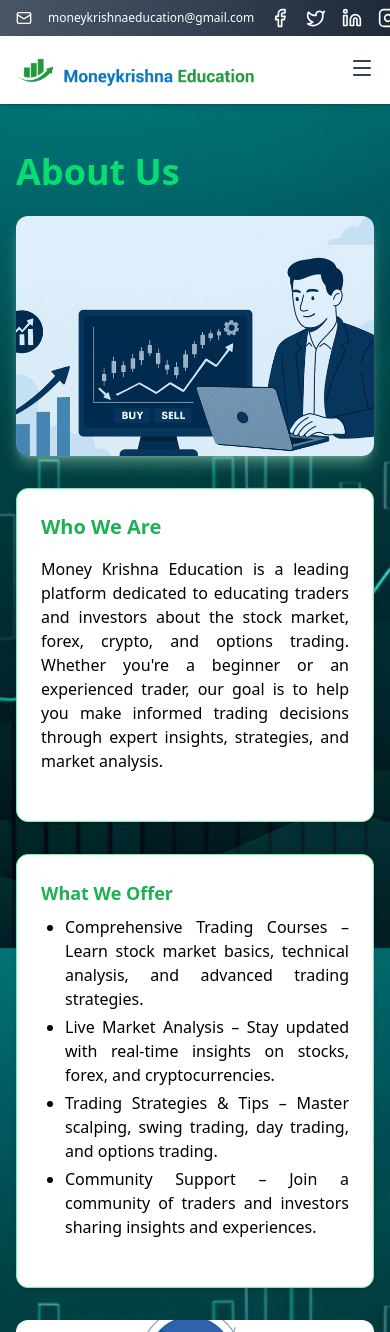
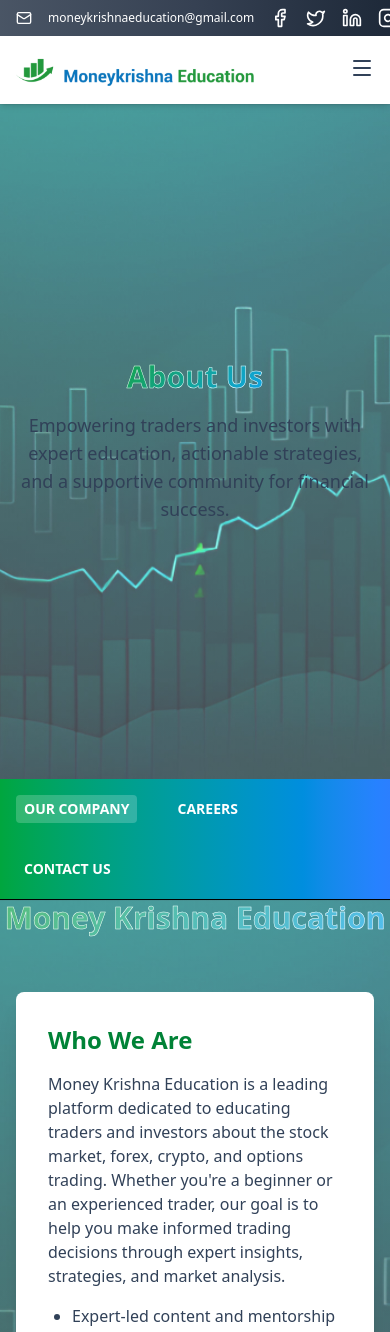
Before and after one commit to Moneykrishnaeducation/MKE, a React (Vite) app: page /about in a window 390 px wide. Shown: the top 1332 px of the page. Built offline with nearby package versions, Linux system fonts and the light colour scheme.

Commit message:
About Us

```diff
--- a/src/Components/About.jsx
+++ b/src/Components/About.jsx
@@ -1,42 +1,171 @@
-import React, { useState } from 'react';
-import bgImg from '../assets/bg_img.jpg';
+
+import React from 'react';
+import { useLocation, useNavigate } from 'react-router-dom';
+import carouselImg0 from '../assets/bg_img.jpg';
+import bgImg from '../assets/bg_img.jpg'
+
+// Remove imports for missing images. Only use images that exist.
+
+const navItems = [
+  'OUR COMPANY',
+  // 'OUR PERSPECTIVES',
+  'CAREERS',
+  'CONTACT US',
+];
 
 const About = () => {
-  const [submitted, setSubmitted] = useState(false);
-  const [loading, setLoading] = useState(false);
-  const [error, setError] = useState("");
-  // showImageModal can be false, 'trade', 'vttrade', 'buy', or 'bitc'
-  const [showImageModal, setShowImageModal] = useState(false);
-  const [showChatForm, setShowChatForm] = useState(false);
-  const handleSubmit = (e) => {
-    e.preventDefault();
-    setError("");
-    setLoading(true);
-    const form = e.target;
-    // Simulate successful submission locally
-    setSubmitted(true);
-    form.reset();
-    setTimeout(() => setSubmitted(false), 3000);
-    setLoading(false);
+  const [showChatForm, setShowChatForm] = React.useState(false);
+  const [loading, setLoading] = React.useState(false);
+  const [submitted, setSubmitted] = React.useState(false);
+  const [error, setError] = React.useState('');
+  const [activeTab, setActiveTab] = React.useState('OUR COMPANY');
+
+  // Router hooks for navigation
+  const location = useLocation();
+  const navigate = useNavigate();
+
+  // Carousel images
+  // Only use images that exist. If only bg_img.jpg exists, use it for the carousel.
+  const carouselImages = [carouselImg0];
+  const [currentImage, setCurrentImage] = React.useState(0);
+  React.useEffect(() => {
+    const interval = setInterval(() => {
+      setCurrentImage((prev) => (prev + 1) % carouselImages.length);
+    }, 2000);
+    return () => clearInterval(interval);
+  }, [carouselImages.length]);
+
+  // Scroll to contact section if on page
+  function scrollToContactOnPage() {
+    const el = document.getElementById('contact');
+    if (el) {
+      el.scrollIntoView({ behavior: 'smooth', block: 'start' });
+      return true;
+    }
+    return false;
+  }
+
+  // Handler for CONTACT US navigation
+  const handleContactClick = (e) => {
+    if (e) e.preventDefault();
+    // If already on home page, scroll to contact
+    if (location.pathname === '/') {
+      if (!scrollToContactOnPage()) {
+        // fallback: navigate to home to ensure element exists
+        navigate('/');
+      }
+      return;
+    }
+    // Otherwise navigate to home and instruct it to scroll
+    navigate('/', { state: { scrollToContact: true } });
   };
+
+
   return (
-   <div className="min-h-[200vh] relative bg-opacity-40" style={{backgroundImage: `url(${bgImg})`, backgroundSize: 'cover', backgroundPosition: 'center', backgroundAttachment: 'fixed'}}>
-      {/* Chat Icon Floating Button */}
-      {/* <button
-        type="button"
-        className="fixed bottom-8 right-8 z-50 bg-green-500 hover:bg-green-600 text-white rounded-full shadow-lg p-4 flex items-center justify-center transition-transform duration-300 hover:scale-110"
-        title="Chat with us or Book Now"
-        onClick={() => setShowChatForm(true)}
+    <>
+      {/* Hero Section with Home.jsx style */}
+      <div className="min-h-[80vh] relative flex items-center justify-center" style={{backgroundImage: `url(${bgImg})`, backgroundSize: 'cover', backgroundPosition: 'center', backgroundAttachment: 'fixed'}}>
+        {/* Overlay for better text visibility */}
+        <div className="absolute inset-0 bg-gradient-to-br from-green-50/30 via-blue-50/30 to-cyan-50/30 z-0"></div>
+        <div className="relative z-10 w-full max-w-screen-2xl mx-auto px-4 sm:px-6 lg:px-8 py-24 flex flex-col items-center justify-center text-center">
+          <h1 className="text-3xl md:text-5xl font-bold gradient-text mb-4 animate-fade-in-up">About Us</h1>
+          <p className="text-lg text-slate-700 max-w-2xl mx-auto animate-fade-in-up">Empowering traders and investors with expert education, actionable strategies, and a supportive community for financial success.</p>
+        </div>
+      </div>
+
+      {/* Navigation Tabs */}
+      <div className="w-full shadow-sm border-b bg-gradient-to-r from-green-600 to-blue-500">
+        <div className="max-w-screen-xl mx-auto flex flex-wrap gap-8 px-4 py-4 font-bold text-white text-sm md:text-base">
+          {navItems.map((item) => (
+            <span
+              key={item}
+              className={`cursor-pointer transition px-2 py-1 rounded ${activeTab === item ? 'bg-white/20 text-white' : 'hover:text-blue-200'}`}
+              onClick={(e) => {
+                setActiveTab(item);
+                if (item === 'CONTACT US') {
+                  handleContactClick(e);
+                } else if (item === 'OUR COMPANY') {
+                  // Scroll to About section
+                  const aboutSection = document.getElementById('about-section');
+                  if (aboutSection) {
+                    aboutSection.scrollIntoView({ behavior: 'smooth', block: 'start' });
+                  }
+                }
+              }}
             >
+              {item}
+            </span>
+          ))}
+        </div>
+      </div>
 
-        <svg xmlns="http://www.w3.org/2000/svg" fill="none" viewBox="0 0 24 24" strokeWidth={1.5} stroke="currentColor" className="w-7 h-7">
-          <path strokeLinecap="round" strokeLinejoin="round" d="M21.75 15.75a2.25 2.25 0 01-2.25 2.25H6.18l-3.43 2.74A.75.75 0 012 20.25v-15A2.25 2.25 0 014.25 3h15.25a2.25 2.25 0 012.25 2.25v10.5z" />
-        </svg>
-      </button> */}
+      {/* Main Section with Home.jsx overlay style */}
+      <div id="about-section" className="min-h-[120vh] relative" style={{backgroundImage: `url(${bgImg})`, backgroundSize: 'cover', backgroundPosition: 'center', backgroundAttachment: 'fixed'}}>
+        {/* Overlay for better text visibility, like Home.jsx */}
 
-      {/* Chat Form Modal */}
+        <div className="absolute inset-0 bg-gradient-to-br from-green-50/30 via-blue-50/30 to-cyan-50/30 z-0"></div>
+        <h1 className="text-3xl md:text-4xl text-center font-bold gradient-text mb-2 animate-fade-in-up ">Money Krishna Education</h1>
+        <div className="relative z-10 w-full max-w-screen-2xl mx-auto px-4 sm:px-6 lg:px-8 py-12">
+          {/* About Grids */}
+
+          {/* Individual Grids - Who We Are */}
+          <div className="mb-10">
+            <div className="bg-white rounded-lg shadow-xl p-8 animate-fade-in-up max-w-280 mx-auto transition-transform duration-300 hover:scale-105 hover:shadow-2xl">
+              <h2 className="text-2xl font-bold text-green-700 mb-4">Who We Are</h2>
+              <p className="text-slate-700 mb-4">Money Krishna Education is a leading platform dedicated to educating traders and investors about the stock market, forex, crypto, and options trading. Whether you're a beginner or an experienced trader, our goal is to help you make informed trading decisions through expert insights, strategies, and market analysis.</p>
+              <ul className="list-disc pl-6 text-slate-700 space-y-1">
+                <li>Expert-led content and mentorship</li>
+                <li>Actionable insights and up-to-date market trends</li>
+                <li>Supportive trader community</li>
+              </ul>
+            </div>
+          </div>
+
+          {/* Individual Grids - What We Offer */}
+          <div className="mb-10">
+            <div className="bg-white rounded-lg shadow-xl p-8 animate-fade-in-up max-w-280 mx-auto transition-transform duration-300 hover:scale-105 hover:shadow-2xl">
+              <h2 className="text-2xl font-bold text-blue-700 mb-4">What We Offer</h2>
+              <ul className="list-disc pl-6 text-slate-700 mb-4 space-y-1">
+                <li>Comprehensive trading courses: basics, technical analysis, advanced strategies</li>
+                <li>Live market analysis: real-time insights on stocks, forex, and crypto</li>
+                <li>Trading strategies & tips: scalping, swing, day, and options trading</li>
+                <li>Community support: join traders sharing insights and experiences</li>
+              </ul>
+            </div>
+          </div>
+
+          {/* Individual Grids - Our Mission */}
+          <div className="mb-10">
+            <div className="bg-white rounded-lg shadow-xl p-8 animate-fade-in-up max-w-280 mx-auto transition-transform duration-300 hover:scale-105 hover:shadow-2xl">
+              <h2 className="text-2xl font-bold text-purple-700 mb-4">Our Mission</h2>
+              <p className="text-slate-700 mb-4">We strive to provide high-quality trading education that empowers individuals to achieve financial freedom through smart investing. Our team of experienced traders and analysts offers real-time market updates, technical analysis, and trading strategies to help you succeed.</p>
+            </div>
+          </div>
+
+          {/* Individual Grids - Why Choose Us? */}
+          <div className="mb-10">
+            <div className="bg-white rounded-lg shadow-xl p-8 animate-fade-in-up max-w-280 mx-auto transition-transform duration-300 hover:scale-105 hover:shadow-2xl">
+              <h2 className="text-2xl font-bold text-green-700 mb-4">Why Choose Us?</h2>
+              <ul className="list-disc pl-6 text-slate-700 mb-4 space-y-1">
+                <li>Expert-led content with years of market experience</li>
+                <li>Actionable, practical strategies for confident trading</li>
+                <li>Stay ahead with the latest financial news and analysis</li>
+              </ul>
+
+               {/* Call to Action */}
+          <div className="w-full bg-gradient-to-r from-green-600 to-blue-600 rounded-xl p-3 flex flex-col md:flex-row items-center justify-between gap-6 shadow-xl mb-8 animate-fade-in-up max-w-280 mx-auto">
+            <p className="font-semibold text-white text-md">Take Control of Your Financial Future! Enroll Now and Start Your Journey to Consistent Trading Success!</p>
+            <a
+              href="https://mail.google.com/mail/?view=cm&fs=1&to=naveen143mca@gmail.com&su=Book%20Free%20Class"
+              target="_blank"
+              rel="noopener noreferrer"
+              className="inline-block bg-white text-green-600 font-bold py-3 px-8 rounded-full shadow-lg transition hover:bg-green-100 text-base animate-bounce hover:[animation-play-state:paused]"
+            >🚀 Book a free Class</a>
+          </div>
+
+          {/* Chat Form Modal (optional, not shown by default) */}
           {showChatForm && (
-        <div className="fixed inset-0 z-50 flex items-center justify-end  bg-opacity-70">
+            <div className="fixed inset-0 z-50 flex items-center justify-end bg-opacity-70">
               <div className="border-2 border-green-400 rounded-xl p-4 grid grid-cols-1 gap-4 bg-white max-w-80 w-full relative animate-fadein">
                 <button
                   className="absolute top-2 right-2 text-gray-500 hover:text-green-500 text-2xl font-bold"
@@ -46,11 +175,19 @@
                   &times;
                 </button>
                 <h3 className="text-xl font-bold mb-4 text-center" style={{ color: '#1cb152' }}>Book Now for Free Trading Class</h3>
-            <form className="space-y-4" onSubmit={handleSubmit}>
-              <input type="text" placeholder="Your Name" className="w-full px-4 py-2 rounded  text-gray-500 border border-gray-700 focus:outline-none focus:border-green-400" required />
-              <input type="email" placeholder="Your Email" className="w-full px-4 py-2 rounded  text-gray-500 border border-gray-700 focus:outline-none focus:border-green-400" required />
-              <input type="tel" placeholder="Your Mobile" className="w-full px-4 py-2 rounded  text-gray-500 border border-gray-700 focus:outline-none focus:border-green-400" required />
-              <textarea placeholder="Message" className="w-full px-4 py-2 rounded  text-gray-500 border border-gray-700 focus:outline-none focus:border-green-400" rows={3} />
+                <form className="space-y-4" onSubmit={(e) => {
+                  e.preventDefault();
+                  setError("");
+                  setLoading(true);
+                  setSubmitted(true);
+                  e.target.reset();
+                  setTimeout(() => setSubmitted(false), 3000);
+                  setLoading(false);
+                }}>
+                  <input type="text" placeholder="Your Name" className="w-full px-4 py-2 rounded text-gray-500 border border-gray-700 focus:outline-none focus:border-green-400" required />
+                  <input type="email" placeholder="Your Email" className="w-full px-4 py-2 rounded text-gray-500 border border-gray-700 focus:outline-none focus:border-green-400" required />
+                  <input type="tel" placeholder="Your Mobile" className="w-full px-4 py-2 rounded text-gray-500 border border-gray-700 focus:outline-none focus:border-green-400" required />
+                  <textarea placeholder="Message" className="w-full px-4 py-2 rounded text-gray-500 border border-gray-700 focus:outline-none focus:border-green-400" rows={3} />
                   <button type="submit" className="w-full bg-green-500 hover:bg-green-400 text-white font-bold py-2 rounded-full transition" disabled={loading}>
                     {loading ? 'Booking...' : 'Book Free Class'}
                   </button>
@@ -64,173 +201,47 @@
               </div>
             </div>
           )}
-      {/* Background image, no overlay */}
-      {/* Removed old background image div, now using CSS background */}
-      <section className="max-w-5xl mx-auto px-4 py-12">
-        <div className="mb-10">
-          <h1 className="text-4xl sm:text-5xl font-bold text-green-400 mb-6">About Us</h1>
 
-          {/* 1st row: Who We Are (right) */}
-          <div className="grid grid-cols-1 md:grid-cols-2 gap-8 mb-8">
-            <div className="flex items-center justify-center">
-              <img
-                src="/buy1.png"
-                alt="Buy"
-                className="w-100 h-60 object-cover rounded-xl shadow-lg shadow-green-200/40 cursor-pointer transition-transform duration-500 hover:scale-110 hover:shadow-2xl hover:shadow-green-200/70 animate-fadein"
-                 style={{ animation: 'popUp 0.6s cubic-bezier(.17,.67,.83,.67)' }}
-                onClick={() => setShowImageModal('buy')}
-              />
-              {showImageModal === 'buy' && (
-                <div className="fixed inset-0 z-50 flex items-center justify-center bg-black bg-opacity-80 animate-fadein" onClick={() => setShowImageModal(false)}>
-                  <img
-                    src="/buy1.png"
-                    alt="Buy Large"
-                    className="rounded-2xl shadow-2xl animate-pop-up max-w-xs md:max-w-lg lg:max-w-2xl"
-                    style={{ animation: 'popUp 0.6s cubic-bezier(.17,.67,.83,.67)' }}
-                  />
-                  <style>{`
-                    @keyframes popUp {
-                      0% { transform: scale(0.7); opacity: 0; }
-                      100% { transform: scale(1); opacity: 1; }
-                    }
-                  `}</style>
-                </div>
-              )}
-            </div>
-            <div className="border border-green-300 rounded-xl shadow-md transition-transform duration-300 hover:scale-105 hover:border-green-500 hover:shadow-xl p-6 bg-white">
-              <h2 className="text-xl sm:text-2xl font-semibold mb-4" style={{ color: '#1cb152' }}>Who We Are</h2>
-              <p className="text-black mb-6 max-w-2xl text-justify">Money Krishna Education is a leading platform dedicated to educating traders and investors about the stock market, forex, crypto, and options trading. Whether you're a beginner or an experienced trader, our goal is to help you make informed trading decisions through expert insights, strategies, and market analysis.</p>
-            </div>
-          </div>
-          {/* 2nd row: What We Offer (left) + image right */}
-          <div className="grid grid-cols-1 md:grid-cols-2 gap-8 mb-8">
-            <div className="border border-green-300 rounded-xl shadow-md transition-transform duration-300 hover:scale-105 hover:border-green-500 hover:shadow-xl p-6 bg-white">
-              <h3 className="text-lg font-semibold mb-2" style={{ color: '#1cb152' }}>What We Offer</h3>
-              <ul className="list-disc pl-6 text-black mb-6 space-y-1 text-justify">
-                <li>Comprehensive Trading Courses – Learn stock market basics, technical analysis, and advanced trading strategies.</li>
-                <li>Live Market Analysis – Stay updated with real-time insights on stocks, forex, and cryptocurrencies.</li>
-                <li>Trading Strategies & Tips – Master scalping, swing trading, day trading, and options trading.</li>
-                <li>Community Support – Join a community of traders and investors sharing insights and experiences.</li>
-              </ul>
-            </div>
-            <div className="flex items-center justify-center">
-              <img
-                src="/trade.png"
-                alt="Stock Market Growth"
-                className="w-100 h-70 object-cover bg-white rounded-xl shadow-lg shadow-green-200/40 cursor-pointer transition-transform duration-500 hover:scale-110 hover:shadow-2xl hover:shadow-green-200/70 animate-fadein"
-                style={{ animation: 'popUp 0.6s cubic-bezier(.17,.67,.83,.67)' }}
-                onClick={() => setShowImageModal(true)}
-              />
-              {showImageModal && (
-                <div className="fixed inset-0 z-50 flex items-center justify-center bg-black bg-opacity-80 animate-fadein" onClick={() => setShowImageModal(false)}>
-                  <img
-                    src="/trade.png"
-                    alt="Stock Market Growth Large"
-                    className="rounded-2xl shadow-2xl animate-pop-up max-w-xs md:max-w-lg lg:max-w-2xl"
-                    style={{ animation: 'popUp 0.6s cubic-bezier(.17,.67,.83,.67)' }}
-                  />
-                  <style>{`
-                    @keyframes popUp {
-                      0% { transform: scale(0.7); opacity: 0; }
-                      100% { transform: scale(1); opacity: 1; }
-                    }
-                  `}</style>
-                </div>
-              )}
-            </div>
-          </div>
-          {/* 3rd row: Our Mission (right) */}
-          <div className="grid grid-cols-1 md:grid-cols-2 gap-8 mb-8">
-            <div className="flex items-center justify-center">
-              <img
-                src="/btc.jpg"
-                alt="Bitcoin"
-                className="w-100 h-60 object-cover rounded-xl shadow-lg shadow-green-200/40 cursor-pointer transition-transform duration-500 hover:scale-110 hover:shadow-2xl hover:shadow-green-200/70 animate-fadein"
-                 style={{ animation: 'popUp 0.6s cubic-bezier(.17,.67,.83,.67)' }}
-                onClick={() => setShowImageModal('bitc')}
-              />
-              {showImageModal === 'bitc' && (
-                <div className="fixed inset-0 z-50 flex items-center justify-center bg-black bg-opacity-80 animate-fadein" onClick={() => setShowImageModal(false)}>
-                  <img
-                    src="/btc.jpg"
-                    alt="Bitcoin Large"
-                    className="rounded-2xl shadow-2xl animate-pop-up h-100 max-w-xs md:max-w-lg lg:max-w-2xl"
-                    style={{ animation: 'popUp 0.6s cubic-bezier(.17,.67,.83,.67)' }}
-                  />
-                  <style>{`
-                    @keyframes popUp {
-                      0% { transform: scale(0.7); opacity: 0; }
-                      100% { transform: scale(1); opacity: 1; }
-                    }
-                  `}</style>
-                </div>
-              )}
-            </div>
-            <div className="border border-green-300 rounded-xl shadow-md transition-transform duration-300 hover:scale-105 hover:border-green-500 hover:shadow-xl p-6 bg-white">
-              <h3 className="text-lg font-semibold mb-2" style={{ color: '#1cb152' }}>Our Mission</h3>
-              <p className="text-black mb-6 max-w-2xl text-justify">We strive to provide high-quality trading education that empowers individuals to achieve financial freedom through smart investing. Our team of experienced traders and analysts offers real-time market updates, technical analysis, and trading strategies to help you succeed.</p>
-            </div>
-          </div>
-          {/* 4th row: Why Choose Us? (left) */}
-          <div className="grid grid-cols-1 md:grid-cols-2 gap-8 mb-8">
-            <div className="border border-green-300 rounded-xl shadow-md transition-transform duration-300 hover:scale-105 hover:border-green-500 hover:shadow-xl p-6 bg-white">
-              <h3 className="text-lg font-semibold mb-2" style={{ color: '#1cb152' }}>Why Choose Us?</h3>
-              <ul className="list-disc pl-6 text-black mb-6 space-y-1 text-justify">
-                <li>Expert-Led Content – Our trading experts have years of experience in the financial markets.</li>
-                <li>Actionable Insights – Practical strategies that help you trade confidently.</li>
-                <li>Up-to-Date Market Trends – Stay ahead with the latest financial news and technical analysis.</li>
-              </ul>
-            </div>
-            <div className="flex items-center justify-center">
-              <img
-                src="/vt.jpg"
-                alt="VT Trade"
-                className="w-100 h-60 object-cover rounded-xl shadow-lg shadow-green-200/40 cursor-pointer transition-transform duration-500 hover:scale-110 hover:shadow-2xl hover:shadow-green-200/70 animate-fadein"
-                style={{ animation: 'popUp 0.6s cubic-bezier(.17,.67,.83,.67)' }}
-                onClick={() => setShowImageModal('vt')}
-              />
-              {showImageModal === 'vt' && (
-                <div className="fixed inset-0 z-50 flex items-center justify-center bg-black bg-opacity-80 animate-fadein" onClick={() => setShowImageModal(false)}>
-                  <img
-                    src="/vt.jpg"
-                    alt="VT Trade Large"
-                    className="rounded-2xl shadow-2xl animate-pop-up max-w-xs md:max-w-lg lg:max-w-2xl"
-                    style={{ animation: 'popUp 0.6s cubic-bezier(.17,.67,.83,.67)' }}
-                  />
-                  <style>{`
-                    @keyframes popUp {
-                      0% { transform: scale(0.7); opacity: 0; }
-                      100% { transform: scale(1); opacity: 1; }
-                    }
-                  `}</style>
-                </div>
-              )}
             </div>
           </div>
 
-          {/* 4th row: Who We Are (left) */}
-          <div className="grid grid-cols-1 md:grid-cols-2 gap-8 mb-8">
-            {/* <div>
-              <h2 className="text-xl sm:text-2xl font-semibold text-white mb-4">Who We Are</h2>
-              <p className="text-gray-300 mb-6 max-w-2xl">Money Krishna Education is a leading platform dedicated to educating traders and investors about the stock market, forex, crypto, and options trading. Whether you're a beginner or an experienced trader, our goal is to help you make informed trading decisions through expert insights, strategies, and market analysis.</p>
-            </div> */}
-            <div></div>
+
+          {/* Gradient text style for headings */}
+          <style>{`
+            .gradient-text {
+              background: linear-gradient(135deg, #16a34a, #0ea5e9, #16a34a, #0ea5e9);
+              background-size: 300% 300%;
+              -webkit-background-clip: text;
+              -webkit-text-fill-color: transparent;
+              background-clip: text;
+              animation: shimmer 8s ease-in-out infinite;
+              -webkit-text-stroke: 0.5px white;
+              text-stroke: 0.5px white;
+              paint-order: stroke fill;
+            }
+            @keyframes shimmer {
+              0% { background-position: -1000px 0; }
+              100% { background-position: 1000px 0; }
+            }
+            @keyframes fade-in-up {
+              0% { opacity: 0; transform: translateY(30px); }
+              100% { opacity: 1; transform: translateY(0); }
+            }
+            @keyframes slide-in-left {
+              0% { opacity: 0; transform: translateX(-50px); }
+              100% { opacity: 1; transform: translateX(0); }
+            }
+            @keyframes slide-in-right {
+              0% { opacity: 0; transform: translateX(50px); }
+              100% { opacity: 1; transform: translateX(0); }
+            }
+            .animate-fade-in-up { animation: fade-in-up 0.8s ease-out; }
+            .animate-slide-in-left { animation: slide-in-left 0.8s ease-out; }
+            .animate-slide-in-right { animation: slide-in-right 0.8s ease-out; }
+          `}</style>
         </div>
       </div>
-        <div className="border-2 border-green-300 bg-white rounded-xl p-6 flex flex-col sm:flex-row items-center justify-between gap-4 mb-4 transition duration-300 hover:border-green-500 hover:shadow-xl hover:scale-105">
-          <p className="font-semibold text-sm text-black">Take Control of Your Financial Future! Enroll Now and Start Your Journey to Consistent Trading Success!</p>
-          <a
-            href="https://mail.google.com/mail/?view=cm&fs=1&to=naveen143mca@gmail.com&su=Book%20Free%20Class"
-            target="_blank"
-            rel="noopener noreferrer"
-            className="inline-block bg-green-500 hover:bg-green-400 text-white font-bold py-3 px-8 rounded-full shadow-lg transition animate-bounce text-base hover:[animation-play-state:paused]"
-          >🚀 Book a free Class</a>
-        </div>
-
-
-      </section>
-    </div>
-
+    </>
   );
 };
 
```
Lines whose indentation alone changed are shown as unchanged.
